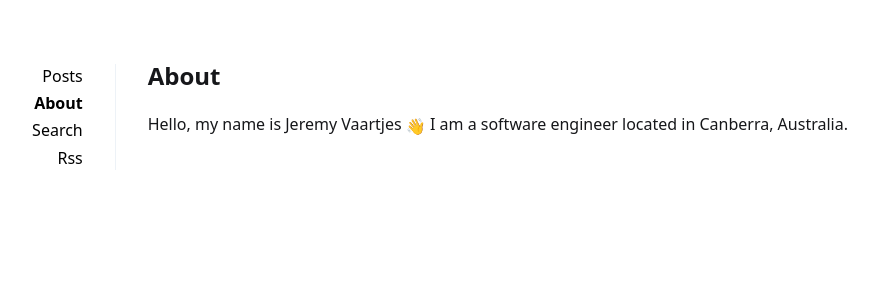
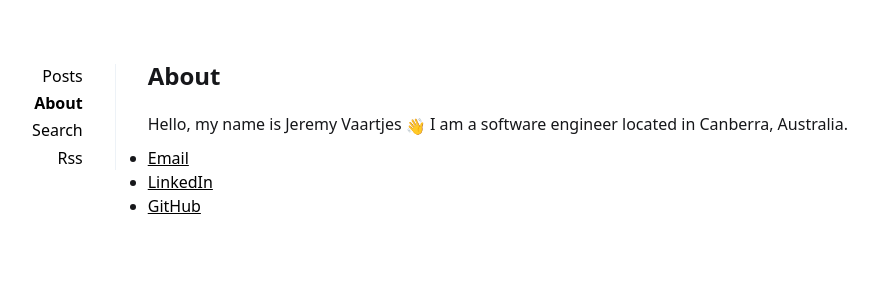
Before and after one commit to jeremyvaartjes/jeremyvaartjes.github.io, a Jekyll site: the page built from _pages/about.md, in a window 1280 px wide. Shown: the top 300 px of the page, without its empty margins (205-1083 px from the left). Built offline with Jekyll 4.4.1, drawn with Linux system fonts in a browser that asks for light colours; emoji names are drawn with the system emoji font.

Commit message:
Minor updates to about and set site description

```diff
--- a/_config.yml
+++ b/_config.yml
@@ -2,7 +2,7 @@ site: Jeremy Vaartjes
 url: https://jeremyvaartjes.github.io
 domain: jeremyvaartjes.github.io
 title: Jeremy Vaartjes
-description: Simple and minimalistic jekyll blogging theme.
+description: Software engineer based in Canberra AU
 locale: en_AU
 permalink: pretty
 author:
@@ -39,19 +39,16 @@ collections:
     permalink: /:year/:month/:day/:title
 
 defaults:
-  -
-    scope:
+  - scope:
       path: ""
     values:
       layout: "default"
-  -
-    scope:
+  - scope:
       path: ""
       type: "pages"
     values:
       layout: "page"
-  -
-    scope:
+  - scope:
       path: ""
       type: "posts"
     values:
--- a/_pages/about.md
+++ b/_pages/about.md
@@ -4,3 +4,7 @@ title: About
 ---
 
 Hello, my name is Jeremy Vaartjes :wave: I am a software engineer located in Canberra, Australia.
+
+- [Email](mailto:jeremy@vaartj.es)
+- [LinkedIn](https://www.linkedin.com/in/jeremy-vaartjes/){:target="_blank"}
+- [GitHub](https://github.com/jeremyvaartjes){:target="_blank"}
```
